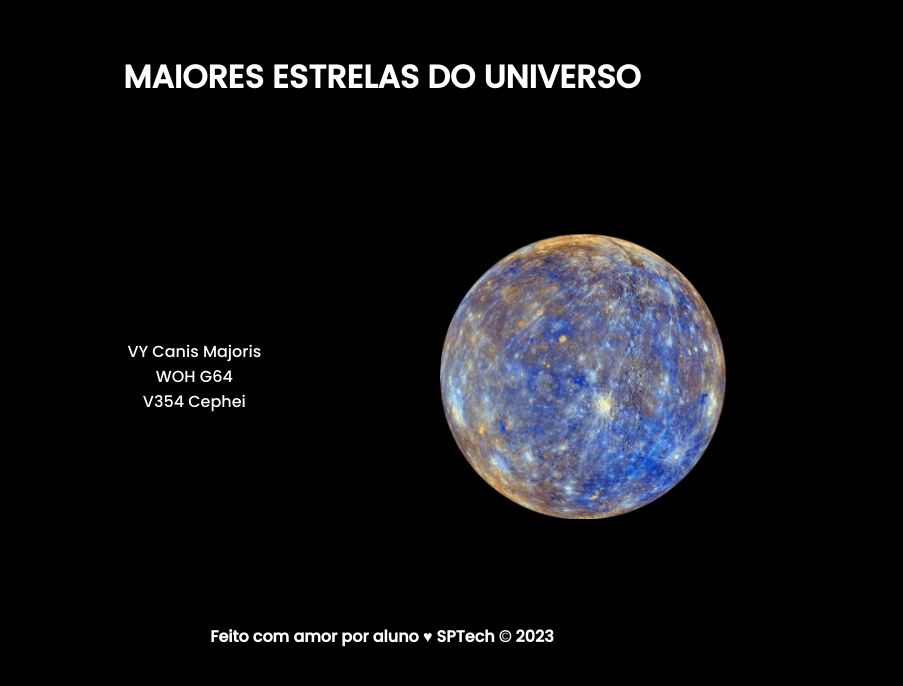
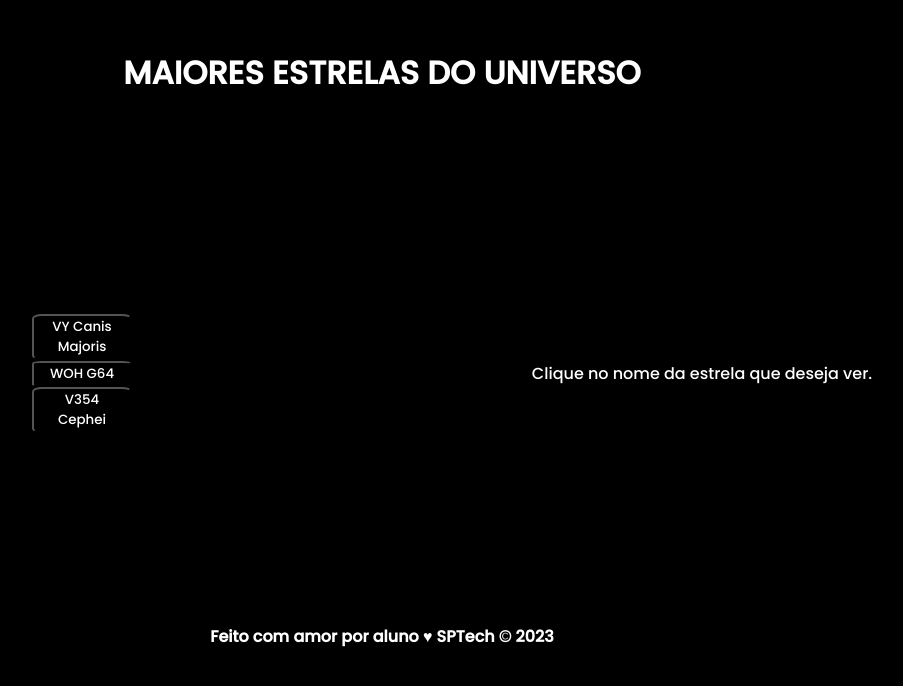
Before and after one commit to CarlozEduardo/Astronity, a website: page projeto/site/category/estrelas.html in a window 1280 px wide. Shown: the part 1214-1900 px from the top of the page, without its empty margins (258-1161 px from the left). Drawn offline with Linux system fonts and the light colour scheme.

Commit message:
astronity

```diff
--- a/projeto/site/category/estrelas.html
+++ b/projeto/site/category/estrelas.html
@@ -55,13 +55,13 @@
         <div class="content-text">
             <div class="content-left">
                 <ol>
-                    <li>VY Canis Majoris</li>
-                    <li>WOH G64</li>
-                    <li>V354 Cephei</li>
+                    <li><button onclick="estrela1()">VY Canis Majoris</button></li>
+                    <li><button onclick="estrela2()">WOH G64</button></li>
+                    <li><button onclick="estrela3()">V354 Cephei</button></li>
                 </ol>
             </div>
-            <div class="content-right">
-                <img src="assets/mercurio.png">
+            <div id="estrelas" class="content-right">
+                <span>Clique no nome da estrela que deseja ver.</span>
             </div>
         </div>
     </div>
@@ -72,3 +72,17 @@
 </body>
 
 </html>
+
+<script>
+    function estrela1() {
+        estrelas.innerHTML = `<img src="assets/estrela1.png">`
+    }
+
+    function estrela2() {
+        estrelas.innerHTML = `<img src="assets/estrela2.png">`
+    }
+
+    function estrela3() {
+        estrelas.innerHTML = `<img src="assets/estrela3.png">`
+    }
+</script>
--- a/projeto/site/category/style/estrelas.css
+++ b/projeto/site/category/style/estrelas.css
@@ -75,6 +75,8 @@ li {
 }
 
 .content .content-text {
+    width: 100%;
+    height: 50%;
     display: flex;
     justify-content: space-around;
     align-items: center;
@@ -98,8 +100,16 @@ li {
     align-items: center;
 }
 
+
+.content .content-text .content-left button {
+    width: 100px;
+    background-color: black;
+    border-radius: 10%;
+}
+
 .content .content-text .content-right img {
-    width: 90%;
+    width: 55%;
+    height: 90%;
 }
 
 /* FOOTER */
```
Also changed, not shown: projeto/site/category/sistema-solar.html (+1 -1 lines), projeto/site/category/assets/estrela1.png (added), projeto/site/category/assets/estrela2.png (added), projeto/site/category/assets/estrela3.png (added).
